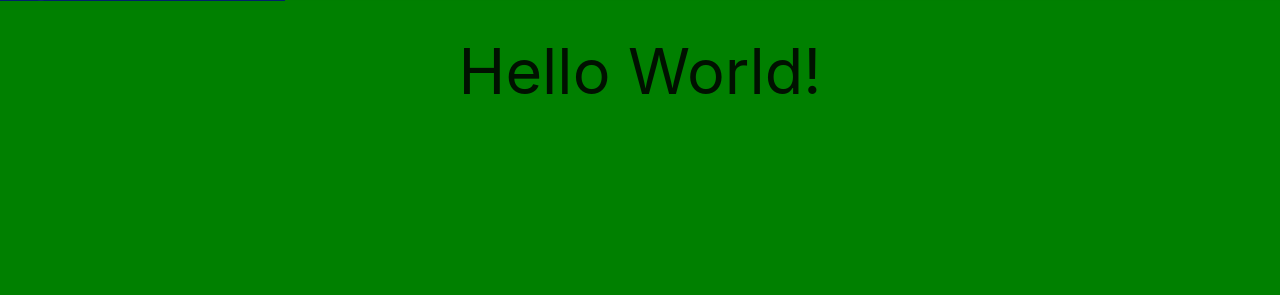
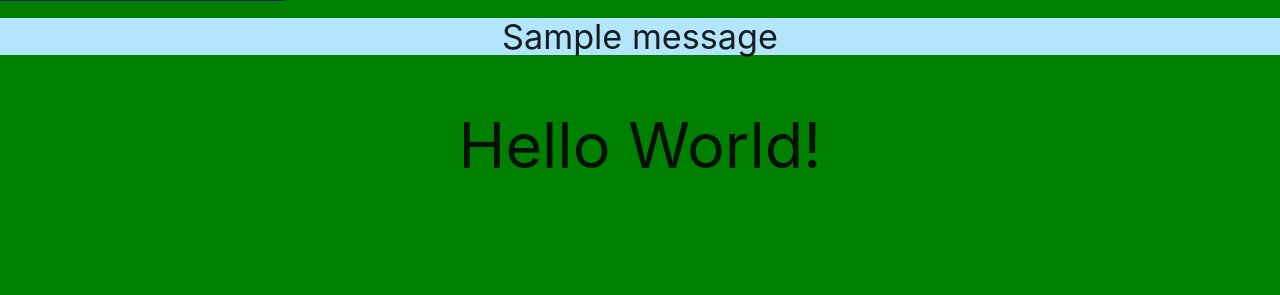
Before and after one commit to alikariminik/MyGov-Milestone-Project-3, a Flask app: page / in a window 1280 px wide. Shown: the part 69-364 px from the top of the page. Run offline with Flask 2, Linux system fonts and the light colour scheme; one stand-in notice (Sample message) is shown; some libraries are stand-ins or nearby versions.

Commit message:
Added flash messages functionality to base.html

```diff
--- a/templates/base.html
+++ b/templates/base.html
@@ -43,6 +43,19 @@
           </ul>
     </header>
 
+    <!-- flash messages -->
+    <div>
+        {% with messages = get_flashed_messages() %}
+            {% if messages %}
+                {% for message in messages %}
+                    <div class="row flashes">
+                        <h4 class="light-blue lighten-4 center-align">{{ message }}</h4>
+                    </div>
+                {% endfor %}
+            {% endif %}
+        {% endwith %}
+    </div>
+
     <div>
         {% block content %}
         {% endblock %}
```
